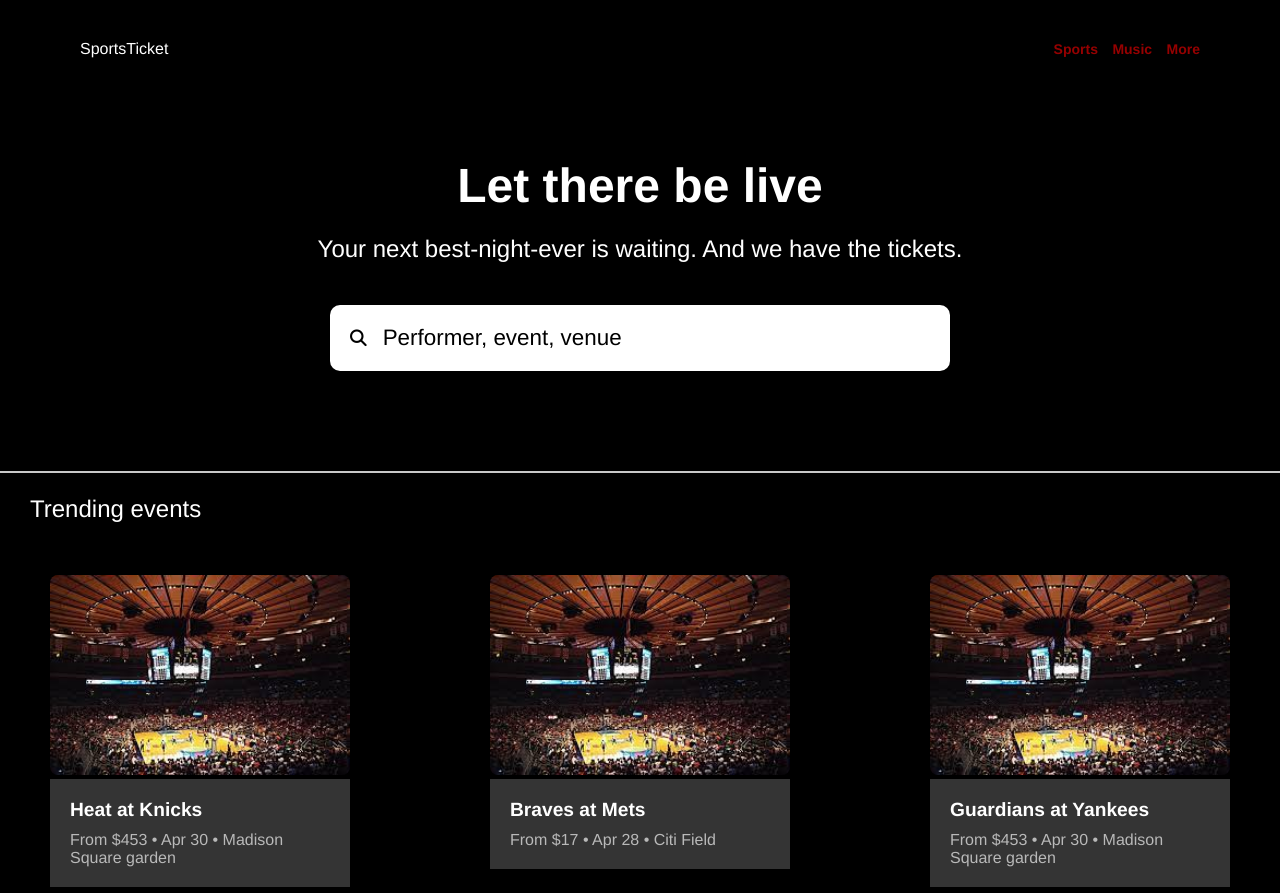
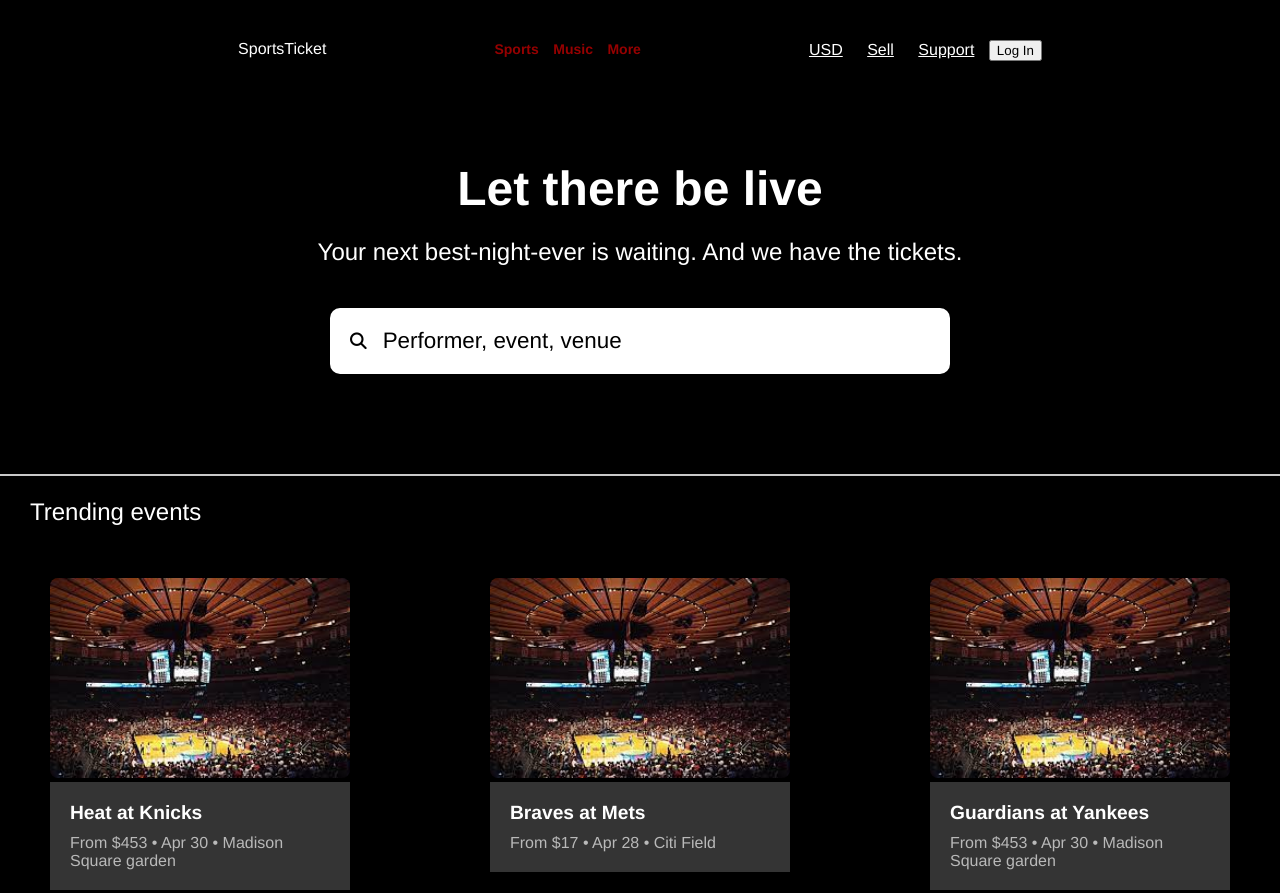
Before and after one commit to moisesg526/sports-ticket, a plain HTML site: page index.html in a window 1280 px wide. Shown: the top 893 px of the page. Drawn offline with Linux system fonts and the light colour scheme.

Commit message:
Adjusted different header for bigger screen

```diff
--- a/index.html
+++ b/index.html
@@ -19,6 +19,12 @@
           <a href="#">Sports</a>
           <a href="#">Music</a>
           <a href="#">More</a>
+        </div>
+        <div class="options">
+          <a href="#">USD</a>
+          <a href="#">Sell</a>
+          <a href="#">Support</a>
+          <button>Log In</button>
         </div>
       </nav>
     </section>
--- a/styles.css
+++ b/styles.css
@@ -374,8 +374,13 @@ li {
 @media only screen and (min-width: 1000px) {
   .nav {
     display: flex;
-    justify-content: space-between;
+    justify-content: space-evenly;
     padding: 40px 80px;
+  }
+
+  .options a {
+    color: #fff;
+    padding: 0 10px;
   }
 
   .searchbar {
```
